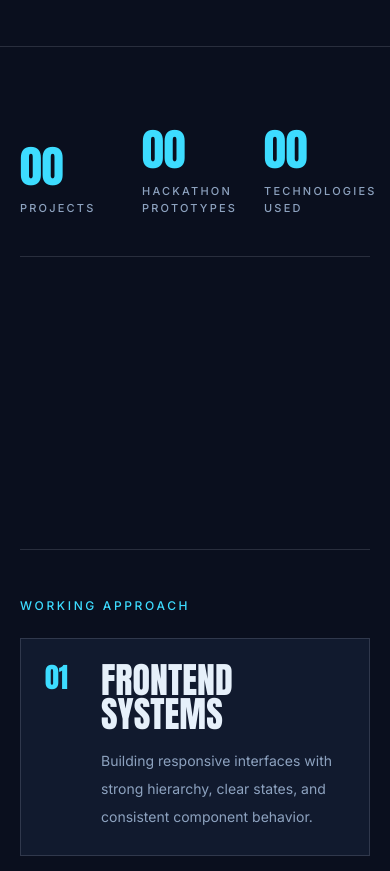
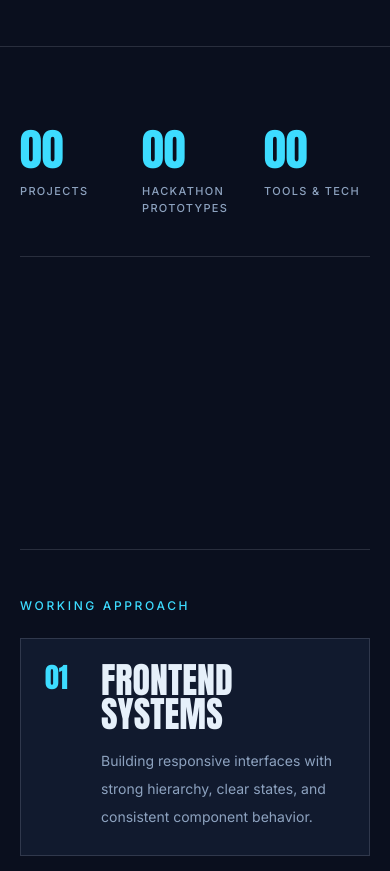
Before and after one commit to jaikwangg/portfolio, a Next.js app: page / in a window 390 px wide. Shown: the part 6820-7691 px from the top of the page. Built offline with nearby package versions, Linux system fonts and the light colour scheme.

Commit message:
About stats: numbers top-aligned on phones (labels wrap to different line counts), tighter label tracking below sm, 'Tools & tech' label (the count includes hosts and concepts, not only technologies)

```diff
--- a/src/components/About.tsx
+++ b/src/components/About.tsx
@@ -47,7 +47,7 @@ const facts = [
 const stats = [
   { label: "Projects", value: allProjects.filter((p) => p.category === "project").length },
   { label: "Hackathon prototypes", value: allProjects.filter((p) => p.category === "prototype").length },
-  { label: "Technologies used", value: new Set(allProjects.flatMap((p) => p.technologies ?? [])).size },
+  { label: "Tools & tech", value: new Set(allProjects.flatMap((p) => p.technologies ?? [])).size },
 ];
 
 interface AboutProps {
@@ -157,8 +157,8 @@ const About = ({ titleAs: Title = "h2" }: AboutProps) => {
         <dl className="grid grid-cols-3 gap-4 border-b border-line pb-10 md:pb-14">
           {stats.map((st) => (
             // dt first in the source (valid <dl>), shown under the number.
-            <div key={st.label} className="flex flex-col-reverse">
-              <dt className="mt-3 text-[11px] font-medium uppercase tracking-[0.2em] text-mute md:text-xs">{st.label}</dt>
+            <div key={st.label} className="flex flex-col-reverse justify-end">
+              <dt className="mt-3 text-[11px] font-medium uppercase tracking-[0.12em] text-mute sm:tracking-[0.2em] md:text-xs">{st.label}</dt>
               <dd className="font-display text-display-lg tabular-nums leading-none text-accent">
                 <span aria-hidden="true" data-count={st.value}>
                   {String(st.value).padStart(2, "0")}
```
